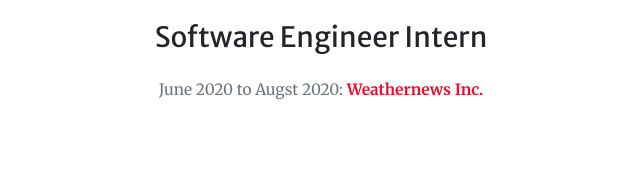
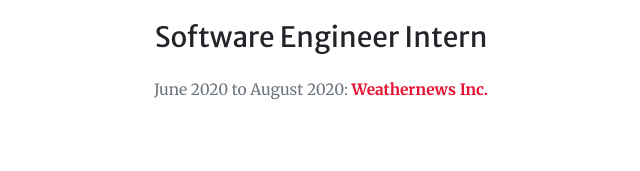
Before and after one commit to zaidan-bhat/zaidan-bhat.github.io, a plain HTML site: page index.html in a window 1280 px wide. Shown: the part 1468-1639 px from the top of the page, 319-959 px from the left. Drawn offline with nearby package versions, Linux system fonts and the light colour scheme.

Commit message:
Update index.html

```diff
--- a/index.html
+++ b/index.html
@@ -173,7 +173,7 @@
 	      <div class="col-sm-12 text-center mt-4 mb-4">
           <i class="fa fa-4x fa-rocket text-primary sr-icons"></i>
           <h3 class="mt-4 mb-4">Software Engineer Intern</h3>
-          <p class="text-muted">June 2020 to Augst 2020: <span class="RtnRed">Weathernews Inc.</span></p>
+          <p class="text-muted">June 2020 to August 2020: <span class="RtnRed">Weathernews Inc.</span></p>
         </div>
 
     </div>
```
